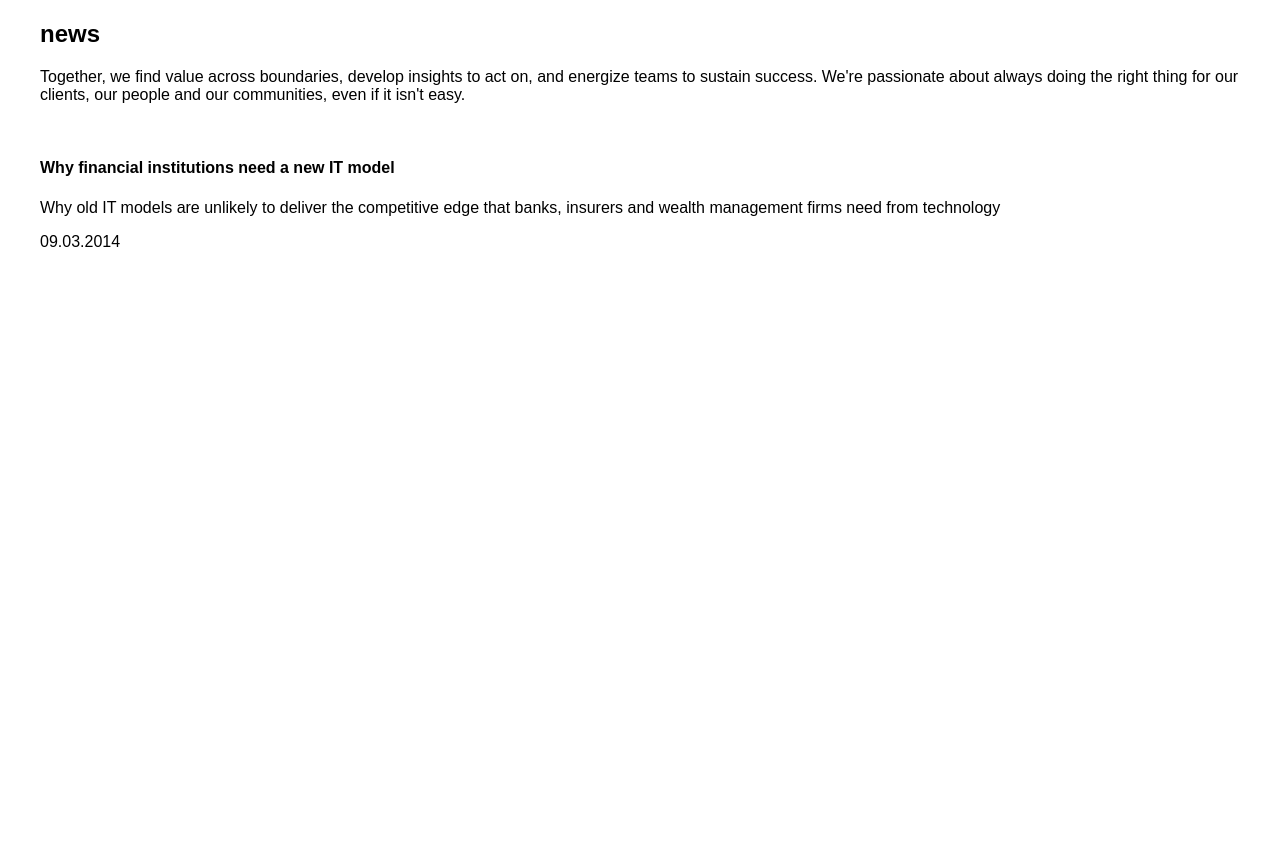
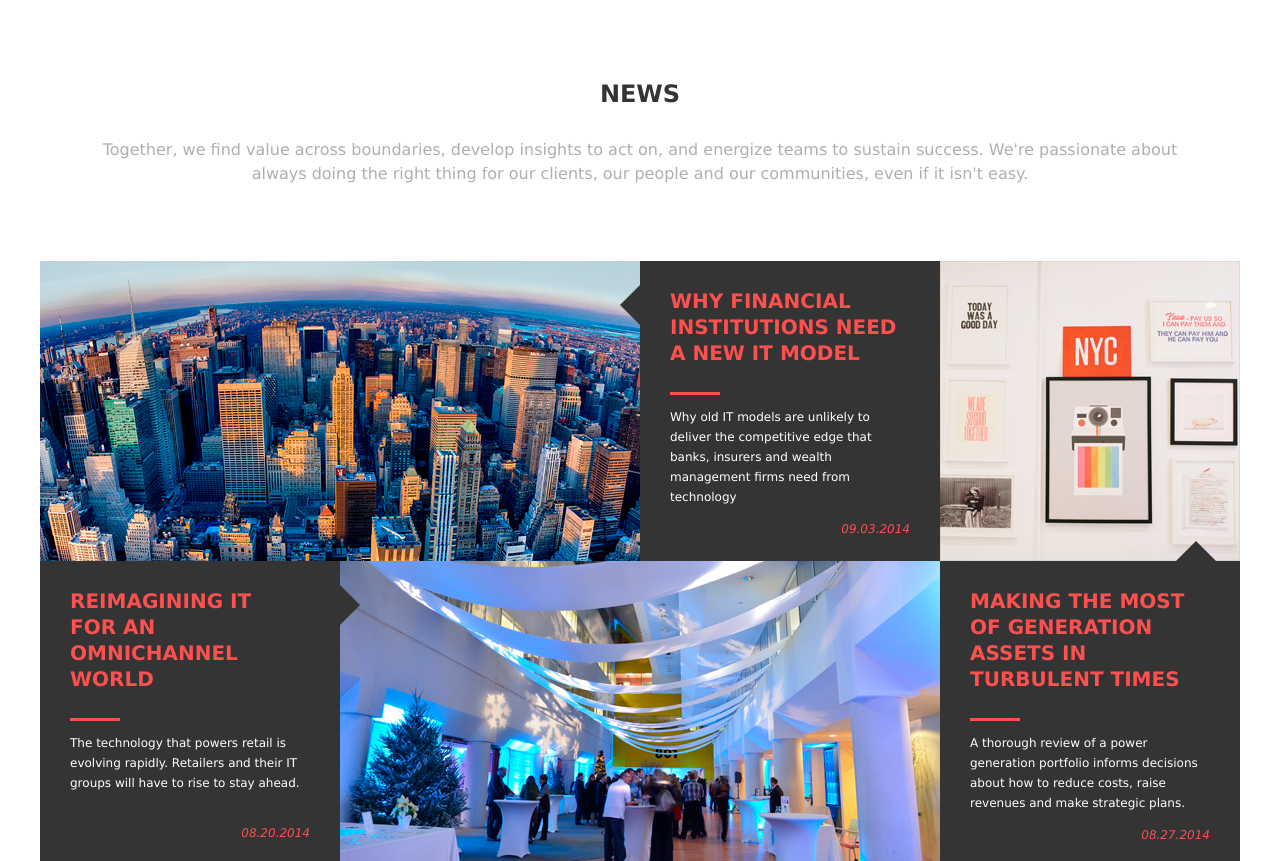
Before and after one commit to v-ignatenko/skokov, a website: page index.html in a window 1280 px wide. Shown: the part 3622-4483 px from the top of the page. Before the commit the page ends 3909 px from the top, so only its background shows below. Drawn offline with nearby package versions, Linux system fonts and the light colour scheme; a web font is replaced by a local one.

Commit message:
news++++
p+

```diff
--- a/index.html
+++ b/index.html
@@ -560,39 +560,81 @@
    <section>
       <div class="news">
          <div class="container">
+            <div class="news-text">
                <h2>
                   news
                </h2>
                <p>
-               Together, we find value across boundaries, develop insights to act on, and energize teams to sustain success. We're passionate about
+                  Together, we find value across boundaries, develop insights to act on, and energize teams to sustain success. We're passionate about <br>
                   always doing the right thing for our clients, our people and our communities, even if it isn't easy.
                </p>
+            </div>
             <div class="news-content">
-               <img src="" alt="" class="blik-1">
-               <div class="blik-2">
+               <!-- блок-1 -->
+               <img src="/src/img/news-content/img-1.png" alt="img-1" class="block-1">
+               <!-- блок-2 -->
+               <div class="block-2 kol-news arrow-one">
+                  <div class="arrow"></div>
                   <h4>
                      Why financial
-                     institutions need
+                     institutions need <br>
                      a new IT model
                   </h4>
                   <div class="line"></div>
                   <p>
-                     Why old IT models are unlikely to
-                     deliver the competitive edge that
-                     banks, insurers and wealth
-                     management firms need from
+                     Why old IT models are unlikely to <br>
+                     deliver the competitive edge that <br>
+                     banks, insurers and wealth <br>
+                     management firms need from <br>
                      technology
                   </p>
                   <div class="data">
                      09.03.2014
                   </div>
                </div>
-               <img src="" alt="" class="blik-3">
-               <div class="blik-4">
-
+               <!-- блок-3 -->
+               <img src="/src/img/news-content/img-2.png" alt="img-2" class="block-2">
+               <!-- блок-4 -->
+               <div class="block-2 kol-news arrow-two">
+                  <div class="arrow"></div>
+                  <h4>
+                     Reimagining IT <br>
+                     for an <br>
+                     omnichannel <br>
+                     world
+                  </h4>
+                  <div class="line"></div>
+                  <p>
+                     The technology that powers retail is <br>
+                     evolving rapidly. Retailers and their IT <br>
+                     groups will have to rise to stay ahead.
+                  </p>
+                  <div class="data">
+                     08.20.2014
                   </div>
-               <img src="" alt="" class="blik-5">
-               <div class="blik-6"></div>
+               </div>
+               <!-- блок-5 -->
+               <img src="/src/img/news-content/img-3.png" alt="img-3" class="block-3">
+               <!-- блок-6 -->
+               <div class="block-2 kol-news arrow-three">
+                  <div class="arrow"></div>
+                  <h4>
+                     Making the most <br>
+                     of generation <br>
+                     assets in <br>
+                     turbulent times
+                  </h4>
+                  <div class="line"></div>
+                  <p>
+                     A thorough review of a power <br>
+                     generation portfolio informs decisions <br>
+                     about how to reduce costs, raise <br>
+                     revenues and make strategic plans.
+                  </p>
+                  <div class="data">
+                     08.27.2014
+                  </div>
+               </div>
             </div>
          </div>
       </div>
--- /dev/null
+++ b/src/sass/_news.sass
@@ -0,0 +1,90 @@
+.news
+   .news-text
+      text-align: center
+      & h2
+         color: #343434
+         font-family: Verdana
+         font-size: 24px
+         font-weight: 700
+         line-height: 28px
+         text-transform: uppercase
+         margin-top: 80px
+      & p
+         color: #afafaf
+         font-family: Verdana
+         font-size: 16px
+         font-weight: 400
+         line-height: 24px
+         margin-top: 30px
+         margin-bottom: 75px
+   .news-content
+      display: flex
+      flex-wrap: wrap
+      background-color: #343434
+
+      & .block-1
+         width: 50%
+      & .block-2
+         width: 25%
+      & .block
+.kol-news
+   & h4
+      color: #fe504f
+      font-family: Verdana
+      font-size: 20px
+      font-weight: 700
+      line-height: 26px
+      text-transform: uppercase
+      margin-left: 30px
+   & .line
+      background-color: #fe504f
+      width: 50px
+      height: 3px
+      margin-left: 30px
+   & p
+      color: #ffffff
+      font-family: Verdana
+      font-size: 12px
+      font-weight: 400
+      line-height: 20px
+      margin-left: 30px
+   & .data
+      color: #fe504f
+      font-family: Verdana
+      font-size: 12px
+      font-style: italic
+      line-height: 20px
+
+
+      display: flex
+      justify-content: flex-end
+      margin-right: 30px
+.arrow-one
+   position: relative
+   & .arrow
+      position: absolute
+      border: 20px solid transparent
+      border-right: 20px solid #343434
+
+      right: 100%
+      top: 8%
+.arrow-two
+   position: relative
+   & .arrow
+      position: absolute
+      border: 20px solid transparent
+      border-left: 20px solid #343434
+
+      left: 100%
+      top: 8%
+   & .data
+      margin-top: 30px
+.arrow-three
+   position: relative
+   & .arrow
+      position: absolute
+      border: 20px solid transparent
+      border-bottom: 20px solid #343434
+
+      bottom: 100%
+      right: 8%
--- a/src/sass/style.sass
+++ b/src/sass/style.sass
@@ -12,9 +12,9 @@ body
    // border: 2px solid red
    // height: 400px
 
-@import 'header'
-@import 'our-services'
-@import 'contact-us'
-@import 'about-us'
-@import 'strategic'
-@import 'news'
+@import 'header.sass'
+@import 'our-services.sass'
+@import 'contact-us.sass'
+@import 'about-us.sass'
+@import 'strategic.sass'
+@import 'news.sass'
```
Also changed, not shown: _news.sass (deleted), src/build/css/style.css, src/css/style.css, src/img/news-content/img-1.png (added), src/img/news-content/img-2.png (added), src/img/news-content/img-3.png (added). Lines whose indentation alone changed are shown as unchanged.
